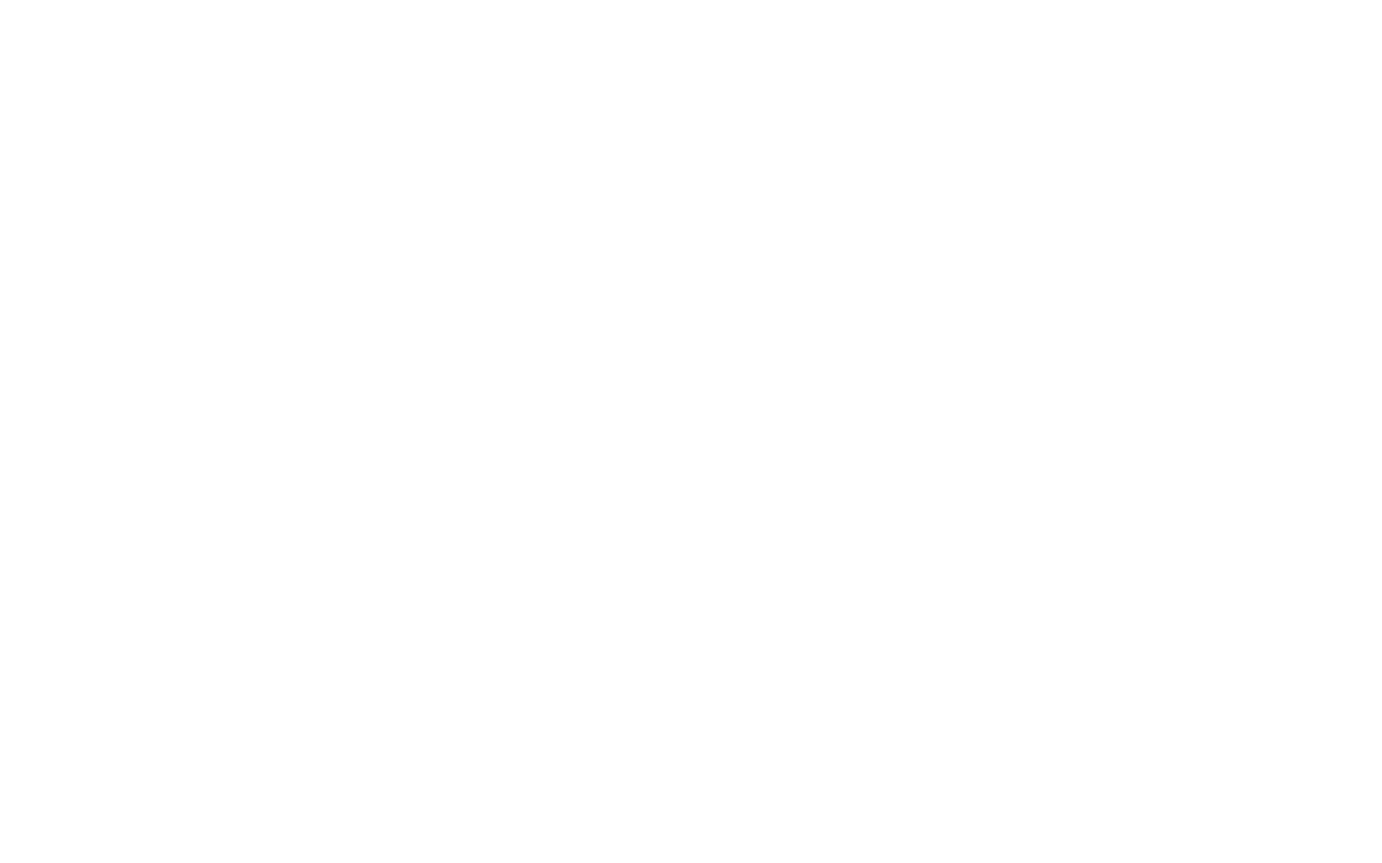
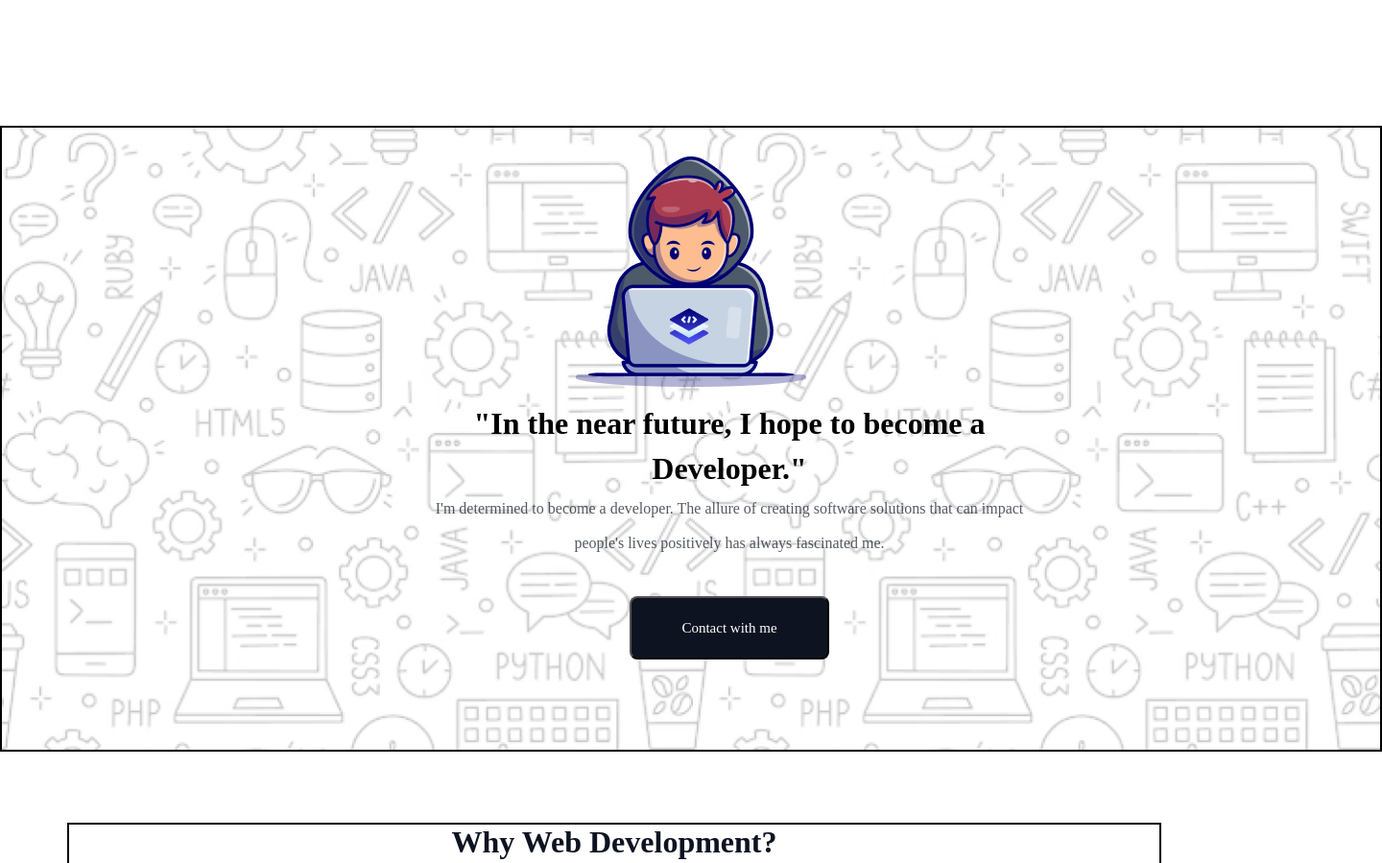
Before and after one commit to labiba4040/first-assignment, a plain HTML site: page index.html in a window 1280 px wide. Shown: the top 899 px of the page at 96% size, 1440 px wide, since content can reach past the window. Before the commit the page ends 800 px from the top, so only its background shows below. Drawn offline with Linux system fonts and the light colour scheme; a web font is replaced by a local one.

Commit message:
third commit

```diff
--- a/index.html
+++ b/index.html
@@ -4,8 +4,35 @@
     <meta charset="UTF-8">
     <meta name="viewport" content="width=device-width, initial-scale=1.0">
     <title>First Assignment</title>
+    <link rel="stylesheet" href="styles/style.css">
 </head>
 <body>
+    <header class="first-page">
+        <div class="middle">
+          <div class="image">
+           <img src="assets/Group.png" alt="">
 
+          </div>
+          <div class="paragraph">
+           <h1>"In the near future, I hope to become a <br/> </h1>
+           <h1>Developer."</h1>
+           <p>I'm determined to become a developer. The allure of creating software solutions that can impact </p>
+            <p>people's lives positively has always fascinated me. </p>
+ <button class="btn" >Contact with me</button>
+          </div>
+
+
+        </div>
+
+
+
+
+    </header>
+    <main>
+        <section class="second-section">
+           <h1>Why Web Development?</h1>
+        </section>
+    </main>
+    <footer></footer>
 </body>
 </html>
--- a/styles/style.css
+++ b/styles/style.css
@@ -0,0 +1,139 @@
+@import url('https://fonts.googleapis.com/css2?family=Azeret+Mono:ital,wght@0,100..900;1,100..900&display=swap');
+*{
+
+    box-sizing: border-box;
+    margin: 0;
+    padding: 0;
+}
+
+body {
+    font-family: Azeret Mono;
+
+}
+
+.first-page{
+    width: 1440px;
+    height: 652px;
+    margin: 0 auto;
+    margin-top: 131px;
+    background-image: url("/assets/Hero-bg.png");
+    background-position: center;
+    background-repeat: no-repeat;
+    background-size: cover;
+    border: 2px solid;
+
+}
+
+.middle{
+
+    width: 998px;
+    height: 582px;
+    margin: 0 auto;
+
+
+
+
+}
+.image{
+display: flex;
+flex-direction: column;
+justify-content: center;
+align-items: center;
+margin-top: 30px;
+
+}
+
+.paragraph{
+    width: 998px;
+    height: 136px;
+    margin: 0 auto;
+    padding: 0;
+    display: flex;
+    flex-direction: column;
+    justify-content: flex-start;
+    align-items: center;
+    margin-top: 20px;
+    margin-left: 40px;
+    gap: 10px;
+
+
+
+}
+
+.paragraph p{
+    opacity: 0.7;
+    color: rgb(13, 19, 33);
+font-family: Azeret Mono;
+font-size: 16px;
+font-weight: 400;
+line-height: 26px;
+letter-spacing: 0%;
+text-align: center;
+
+}
+.btn{
+
+
+background: rgb(13, 19, 33);
+/* Frame 2 */
+position: static;
+width: 208px;
+height: 66px;
+/* Auto layout */
+display: flex;
+flex-direction: row;
+justify-content: center;
+align-items: center;
+padding: 21px 24px 21px 24px;
+
+/* Inside Auto Layout */
+flex: none;
+order: 1;
+flex-grow: 0;
+margin: 32px 0px;
+
+}
+.btn{
+    color: rgb(255, 255, 255);
+font-family: Azeret Mono;
+font-size: 15px;
+font-weight: 350;
+line-height: 30px;
+letter-spacing: 0%;
+text-align: center;
+border-radius: 8px;
+cursor: pointer;
+
+
+}
+
+.btn:hover{
+    background-color: #eeeeee;
+    color: hsl(0, 3%, 7%);
+
+    transition-duration: 0.4s;
+
+}
+
+.second-section{
+
+    width: 1140px;
+    height: 1395px;
+margin: 0 auto;
+margin-top: 74px;
+border: 2px solid;
+
+
+
+
+}
+.second-section h1{
+    color: rgb(13, 19, 33);
+font-family: Azeret Mono;
+font-size: 32px;
+font-weight: 800;
+line-height: 37px;
+letter-spacing: 0%;
+text-align: center;
+
+}
```
